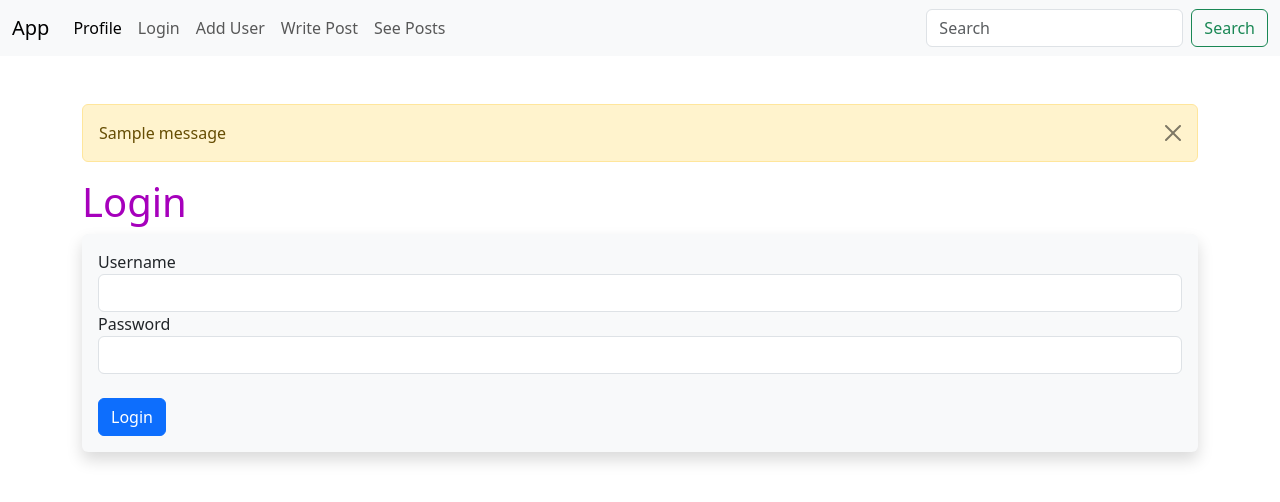
After one commit to mart-dore/FlaskAPP, a Flask app: page /login in a window 1280 px wide. The commit adds this page. Shown: the top 502 px of the page. Run offline with Flask 3, Linux system fonts and the light colour scheme; one stand-in notice (Sample message) is shown.

Commit message:
add log in to db and app

```diff
--- a/app.py
+++ b/app.py
@@ -7,6 +7,8 @@ from flask_sqlalchemy import SQLAlchemy
 from datetime import datetime
 from werkzeug.security import generate_password_hash, check_password_hash
 from flask_migrate import Migrate
+from flask_login import UserMixin, login_user, LoginManager, login_required, logout_user, current_user
+from sqlalchemy import MetaData
 
 # Create Flask Instance
 app = Flask(__name__)
@@ -17,14 +19,35 @@ app.config['SQLALCHEMY_DATABASE_URI'] = 'sqlite:///users.db'
 app.config['SECRET_KEY'] = 'your_secret_key'  # Clé secrète pour CSRF
 
 # Init db
-db = SQLAlchemy(app)
+metadata = MetaData(
+    naming_convention={
+    "ix": 'ix_%(column_0_label)s',
+    "uq": "uq_%(table_name)s_%(column_0_name)s",
+    "ck": "ck_%(table_name)s_%(constraint_name)s",
+    "fk": "fk_%(table_name)s_%(column_0_name)s_%(referred_table_name)s",
+    "pk": "pk_%(table_name)s"
+    }
+)
+db = SQLAlchemy(app, metadata=metadata)
 # add database migration automation, allowing simple migration of the db
 # each time we change one of our db.Model
-migrate = Migrate(app, db)
+migrate = Migrate(app, db, render_as_batch=True)
+
+# Add Login managment
+login_manager = LoginManager()
+login_manager.init_app(app)
+login_manager.login_view = 'login' # redirect to /login if @login_required
+
+@login_manager.user_loader
+def load_user(user_id):
+    return Users.query.get(int(user_id))
+
+
 
 # Create User's model
-class Users(db.Model):
+class Users(db.Model, UserMixin):
     id = db.Column(db.Integer, primary_key=True)
+    username = db.Column(db.String(20), nullable=False, unique=True)
     name = db.Column(db.String(100), nullable=False)
     email = db.Column(db.String(100), nullable=False, unique=True)
     date_added = db.Column(db.DateTime, default=datetime.now())
@@ -51,11 +74,12 @@ class Users(db.Model):
 class UserForm(FlaskForm):
     name = StringField('Name', validators=[DataRequired()])
     email = StringField('Email', validators=[DataRequired()])
-    submit = SubmitField('Submit user')
+    username = StringField('Username', validators=[DataRequired()])
     password_hash = PasswordField('Password',
                                   validators=[DataRequired(), EqualTo('password_hash2', message='Passwords not matching')])
     password_hash2 = PasswordField('Confirm Password',
                                    validators=[DataRequired()])
+    submit = SubmitField('Submit user')
 
 # Create a blog post Model
 class Posts(db.Model):
@@ -74,7 +98,17 @@ class PostForm(FlaskForm):
     slug = StringField('Slug', validators=[DataRequired()])
     submit = SubmitField('Submit Post')
 
+# Create a Login Form
+class LoginForm(FlaskForm):
+    username = StringField('Username', validators=[DataRequired()])
+    password = PasswordField('Password',
+                                   validators=[DataRequired()])
+    submit = SubmitField('Login')
+    pass
+
+
 # Form for Name and Birthday to say hello
+# ! TODO : REMOVE
 class MyForm(FlaskForm):
     name = StringField('Name',
                        validators=[DataRequired()])
@@ -92,6 +126,32 @@ class PasswordForm(FlaskForm):
     submit = SubmitField('Submit form')
 
 
+# Login Page
+@app.route('/login', methods=['GET', 'POST'])
+def login():
+    form = LoginForm()
+    if form.validate_on_submit():
+        user = Users.query.filter_by(username=form.username.data).first()
+        if user:
+            # Check password
+            if check_password_hash(user.password_hash, form.password.data):
+                login_user(user)
+                flash('Login Successful')
+                return redirect(url_for('dashboard'))
+            else:
+                flash('Wrong Password')
+        else:
+            flash('Wrong username')
+
+    return render_template('login.html', form=form)
+
+
+# Dashboard page
+@app.route('/dashboard', methods=['GET', 'POST'])
+@login_required
+def dashboard():
+    return render_template('dashboard.html')
+
 # Page 1 : INDEX
 @app.route('/', methods=['GET', 'POST'])
 def home():
@@ -100,7 +160,9 @@ def home():
     #     return render_template('name.html', name = form.name.data)
     return render_template('index.html')
 
-# PAGE 2 : FORM
+
+# ! TODO : REMOVE
+# PAGE 2 : 1st form for testings
 @app.route('/form', methods=['GET', 'POST'])
 def form():
     name = None
@@ -245,13 +307,17 @@ def add_user():
             # Hash password
             hashed_pw = generate_password_hash(form.password_hash.data)
             # Add user to db
-            user = Users(name=form.name.data, email=form.email.data, password_hash=hashed_pw)
+            user = Users(name=form.name.data,
+                        email=form.email.data,
+                        password_hash=hashed_pw,
+                        username=form.username.data)
             db.session.add(user)
             db.session.commit()
         name = form.name.data
         # Clear form
         form.name.data = ''
         form.email.data = ''
+        form.username.data = ''
         form.password_hash = ''
         flash('User add succesfully')
     our_users = Users.query.order_by(Users.date_added)
--- a/templates/add_user.html
+++ b/templates/add_user.html
@@ -11,7 +11,7 @@
 
     {% if name %}
         <p>
-        Salut <strong>{{ name }} </strong>
+        <!-- Salut <strong>{{ name }} </strong> -->
 
     {% else %}
         <h1>Add User</h1>
@@ -25,6 +25,9 @@
                 </div>
                 <div>
                     {{ form.email.label }} {{ form.email(class="form-control") }}
+                </div>
+                <div>
+                    {{ form.username.label }} {{ form.username(class="form-control") }}
                 </div>
                 <div>
                     {{ form.password_hash.label }} {{ form.password_hash(class="form-control") }}
@@ -55,6 +58,7 @@
             <td>{{ our_user.id }}</td>
             <td><a href="{{ url_for('update', id=our_user.id )}}">{{ our_user.name }}</a></td>
             <td>{{ our_user.email }}</td>
+            <td>{{ our_user.username }}</td>
             <td><a href="{{ url_for('delete', id=our_user.id )}}">delete user</a></td>
 
         </tr>
--- /dev/null
+++ b/templates/login.html
@@ -0,0 +1,29 @@
+{% extends 'base.html' %}
+
+{% block content%}
+{% for message in get_flashed_messages() %}
+<div class="alert alert-warning alert-dismissible fade show" role="alert">
+    {{message}}
+    <button type="button" class="btn-close" data-bs-dismiss="alert" aria-label="Close"></button>
+</div>
+{% endfor %}
+
+
+<h1>Login</h1>
+<div class="shadow p-3 mb-5 bg-body-tertiary rounded">
+    <form method="POST">
+        {{ form.csrf_token }}
+        {{ form.hidden_tag() }}
+
+        <div>
+            {{ form.username.label }} {{ form.username(class="form-control") }}
+        </div>
+        <div>
+            {{ form.password.label }} {{ form.password(class="form-control") }}
+        </div>
+            <br>
+            {{form.submit(class="btn btn-primary")}}
+        </div>
+    </form>
+</div>
+{% endblock %}
--- a/templates/navbar.html
+++ b/templates/navbar.html
@@ -10,7 +10,7 @@
             <a class="nav-link active" aria-current="page" href="{{url_for('user', name='jhon')}}">Profile</a>
           </li>
           <li class="nav-item">
-            <a class="nav-link" href="{{url_for('form')}}">Form</a>
+            <a class="nav-link" href="{{url_for('login')}}">Login</a>
           </li>
           <li class="nav-item">
             <a class="nav-link" href="{{url_for('add_user')}}">Add User</a>
```
Also changed, not shown: migrations/versions/536a009e49d5_added_username.py (added, +34 -0 lines), migrations/versions/53ddb72166aa_.py (added, +36 -0 lines), migrations/versions/c3bbc0975f71_.py (added, +34 -0 lines), migrations/versions/f6e59f9cdadd_add_username.py (added, +34 -0 lines), templates/dashboard.html (added, +14 -0 lines), instance/users.db.
